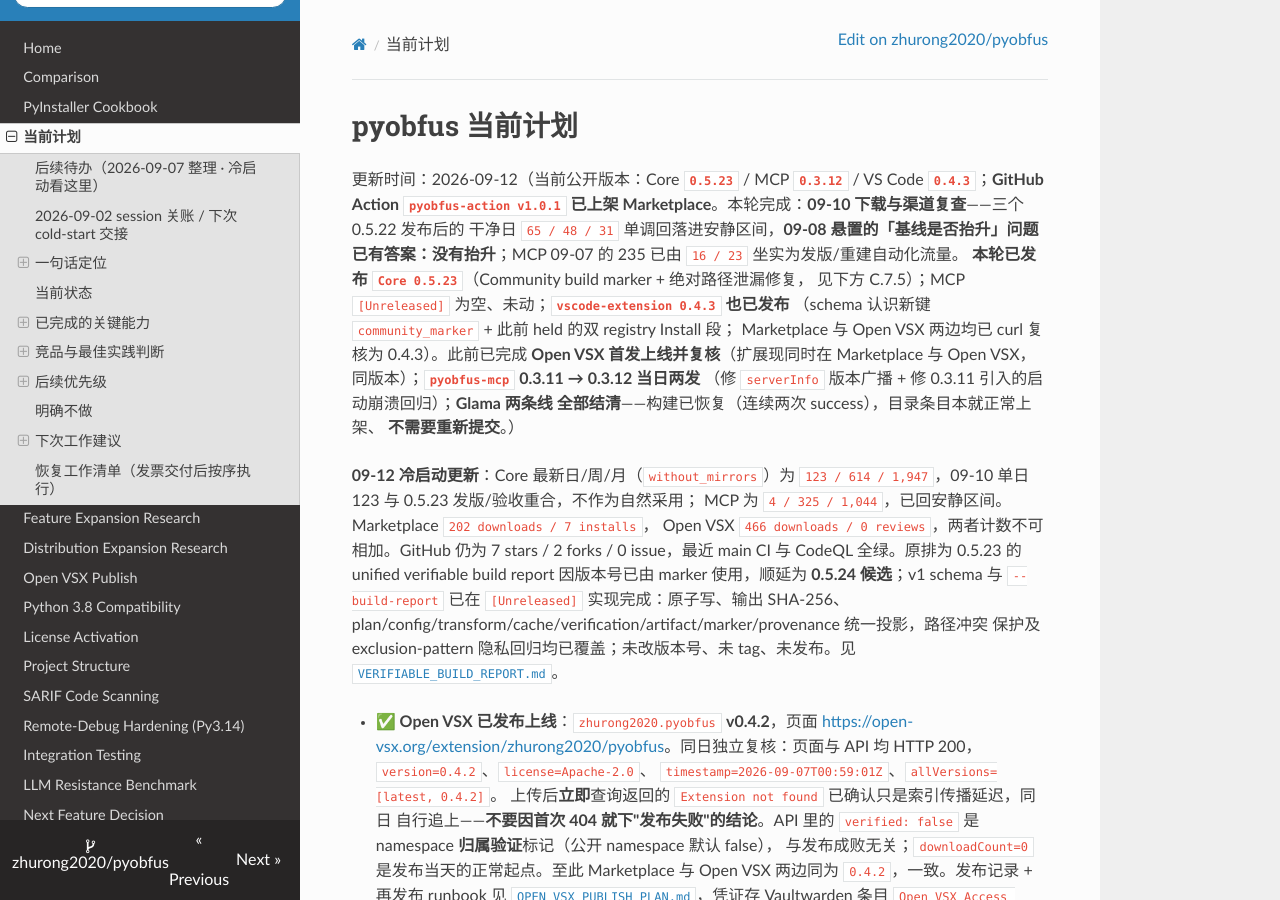
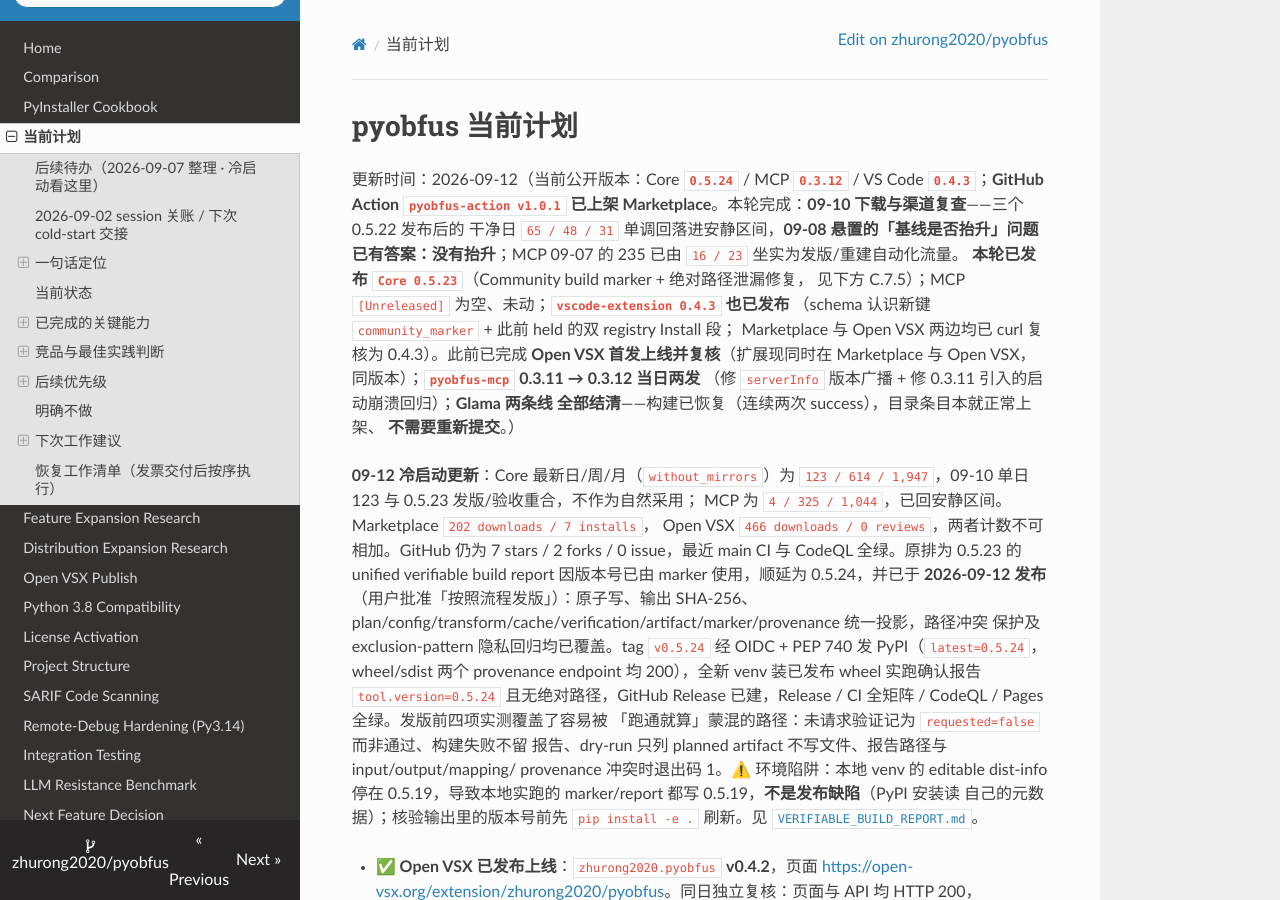
Before and after one commit to zhurong2020/pyobfus, an MkDocs documentation site: the page built from docs/CURRENT_PLAN_ZH.md, in a window 1280 px wide and 900 px high. Built offline with MkDocs 1.6.1, drawn with Linux system fonts in a browser that asks for light colours; nearby versions of some CDN libraries.

Commit message:
docs: record the 0.5.24 release across the cold-start entry points
Point the project file, current plan and channel list at the released
0.5.24 build report, and note the environment trap found during
verification: a stale editable dist-info made locally generated markers
and reports claim 0.5.19, which is an environment artifact, not a
shipped defect.

Co-Authored-By: Claude Opus 5 <noreply@anthropic.com>

```diff
--- a/docs/CURRENT_PLAN_ZH.md
+++ b/docs/CURRENT_PLAN_ZH.md
@@ -1,6 +1,6 @@
 # pyobfus 当前计划
 
-更新时间：2026-09-12（当前公开版本：Core **`0.5.23`** / MCP **`0.3.12`** /
+更新时间：2026-09-12（当前公开版本：Core **`0.5.24`** / MCP **`0.3.12`** /
 VS Code **`0.4.3`**；**GitHub Action `pyobfus-action v1.0.1` 已上架 Marketplace**。本轮完成：**09-10 下载与渠道复查**——三个 0.5.22 发布后的
 干净日 `65 / 48 / 31` 单调回落进安静区间，**09-08 悬置的「基线是否抬升」问题
 已有答案：没有抬升**；MCP 09-07 的 235 已由 `16 / 23` 坐实为发版/重建自动化流量。
@@ -19,10 +19,18 @@ Marketplace 与 Open VSX，同版本）；**`pyobfus-mcp` 0.3.11 → 0.3.12 当
 MCP 为 `4 / 325 / 1,044`，已回安静区间。Marketplace `202 downloads / 7 installs`，
 Open VSX `466 downloads / 0 reviews`，两者计数不可相加。GitHub 仍为 7 stars /
 2 forks / 0 issue，最近 main CI 与 CodeQL 全绿。原排为 0.5.23 的 unified
-verifiable build report 因版本号已由 marker 使用，顺延为 **0.5.24 候选**；v1
-schema 与 `--build-report` 已在 `[Unreleased]` 实现完成：原子写、输出 SHA-256、
+verifiable build report 因版本号已由 marker 使用，顺延为 0.5.24，并已于
+**2026-09-12 发布**（用户批准「按照流程发版」）：原子写、输出 SHA-256、
 plan/config/transform/cache/verification/artifact/marker/provenance 统一投影，路径冲突
-保护及 exclusion-pattern 隐私回归均已覆盖；未改版本号、未 tag、未发布。见
+保护及 exclusion-pattern 隐私回归均已覆盖。tag `v0.5.24` 经 OIDC + PEP 740 发
+PyPI（`latest=0.5.24`，wheel/sdist 两个 provenance endpoint 均 200），全新 venv
+装已发布 wheel 实跑确认报告 `tool.version=0.5.24` 且无绝对路径，GitHub Release
+已建，Release / CI 全矩阵 / CodeQL / Pages 全绿。发版前四项实测覆盖了容易被
+「跑通就算」蒙混的路径：未请求验证记为 `requested=false` 而非通过、构建失败不留
+报告、dry-run 只列 planned artifact 不写文件、报告路径与 input/output/mapping/
+provenance 冲突时退出码 1。⚠️ 环境陷阱：本地 venv 的 editable dist-info 停在
+0.5.19，导致本地实跑的 marker/report 都写 0.5.19，**不是发布缺陷**（PyPI 安装读
+自己的元数据）；核验输出里的版本号前先 `pip install -e .` 刷新。见
 [`VERIFIABLE_BUILD_REPORT.md`](VERIFIABLE_BUILD_REPORT.md)。
 
 - **✅ Open VSX 已发布上线**：`zhurong2020.pyobfus` **v0.4.2**，页面
```
Also changed, not shown: CLAUDE.md (+20 -4 lines), docs/DISTRIBUTION_CHANNELS.md (+7 -5 lines).
